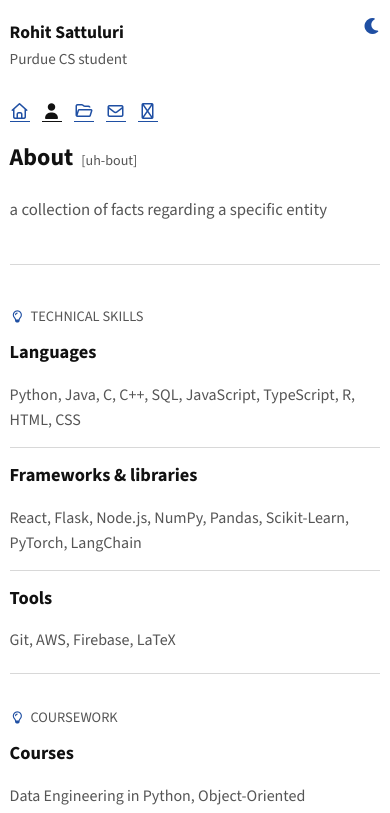
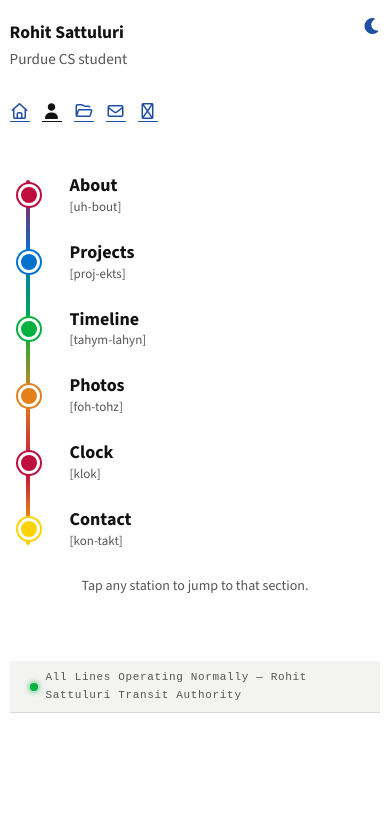
Before and after one commit to rohit2195-jpg/Portfolio_website, a React (Vite) app in the folder frontend/: page /#/about in a window 390 px wide. Shown: the top 813 px of the page. Built offline with nearby package versions, Linux system fonts and the light colour scheme.

Commit message:
mobile work

```diff
--- a/frontend/src/App.jsx
+++ b/frontend/src/App.jsx
@@ -1,12 +1,9 @@
 import { Route, Routes } from "react-router-dom";
 import Layout from "./components/Layout";
-import AboutPage from "./pages/AboutPage";
-import ContactPage from "./pages/ContactPage";
 import HomePage from "./pages/HomePage";
 import Miscellaneous from "./pages/Miscellaneous";
 import PhotoAlbumPage from "./pages/PhotoAlbumPage";
 import PhotosPage from "./pages/PhotosPage";
-import ProjectsPage from "./pages/ProjectsPage";
 import Time from "./pages/Time";
 
 export default function App() {
@@ -14,16 +11,15 @@ export default function App() {
     <Routes>
       <Route element={<Layout />}>
         <Route index element={<HomePage />} />
-        <Route path="/about" element={<AboutPage />} />
-        <Route path="/projects" element={<ProjectsPage />} />
-        <Route path="/contact" element={<ContactPage />} />
+        <Route path="/about"    element={<HomePage initialSection="about" />} />
+        <Route path="/projects" element={<HomePage initialSection="projects" />} />
+        <Route path="/timeline" element={<HomePage initialSection="timeline" />} />
+        <Route path="/contact"  element={<HomePage initialSection="contact" />} />
         <Route path="/miscellaneous">
-
-          <Route index element={<Miscellaneous />}/>
-
+          <Route index element={<Miscellaneous />} />
           <Route path="photos" element={<PhotosPage />} />
           <Route path="photos/:albumSlug" element={<PhotoAlbumPage />} />
-          <Route path="time" element={<Time/>} />
+          <Route path="time" element={<Time />} />
         </Route>
       </Route>
     </Routes>
--- /dev/null
+++ b/frontend/src/components/MetroMap/MetroMapMobile.jsx
@@ -0,0 +1,32 @@
+import { PORTFOLIO_STATIONS } from "./stations";
+
+export default function MetroMapMobile({ onNavigateToSection }) {
+  return (
+    <section id="map-mobile" className="metro-mobile" aria-labelledby="metro-mobile-hint">
+      <nav className="metro-mobile-line" aria-label="Portfolio sections">
+        {PORTFOLIO_STATIONS.map((s) => (
+          <button
+            key={s.section}
+            type="button"
+            className="metro-mobile-stop"
+            onClick={() => onNavigateToSection?.(s.section)}
+            aria-label={`Go to ${s.label} section`}
+          >
+            <span
+              className="metro-mobile-dot"
+              style={{ "--stop-color": s.color }}
+              aria-hidden="true"
+            />
+            <span className="metro-mobile-label">
+              <span className="metro-mobile-title">{s.label}</span>
+              <span className="metro-mobile-pron">{s.pronunciation}</span>
+            </span>
+          </button>
+        ))}
+      </nav>
+      <p id="metro-mobile-hint" className="metro-map-hint">
+        Tap any station to jump to that section.
+      </p>
+    </section>
+  );
+}
--- /dev/null
+++ b/frontend/src/components/MetroMap/MiniMap.jsx
@@ -0,0 +1,38 @@
+import wmataMap from "../../assets/wmata-map.svg";
+import { MAP_VIEWBOX, PORTFOLIO_STATIONS } from "./stations";
+
+export default function MiniMap({ activeSection, onNavigateToSection }) {
+  return (
+    <nav className="mini-map" aria-label="Mini map navigation">
+      <div className="mini-map-frame">
+        <img
+          src={wmataMap}
+          alt=""
+          className="mini-map-image"
+          aria-hidden="true"
+        />
+        {PORTFOLIO_STATIONS.map((s) => {
+          const leftPct = (s.x / MAP_VIEWBOX.w) * 100;
+          const topPct = (s.y / MAP_VIEWBOX.h) * 100;
+          const isActive = activeSection === s.section;
+          return (
+            <button
+              key={s.section}
+              type="button"
+              className={`mini-map-dot${isActive ? " mini-map-dot--active" : ""}`}
+              style={{
+                left: `${leftPct}%`,
+                top: `${topPct}%`,
+                "--dot-color": s.color,
+              }}
+              onClick={() => onNavigateToSection?.(s.section)}
+              title={s.label}
+              aria-label={`Go to ${s.label} section${isActive ? " (current)" : ""}`}
+              aria-current={isActive ? "true" : undefined}
+            />
+          );
+        })}
+      </div>
+    </nav>
+  );
+}
--- a/frontend/src/components/MetroMap/stations.js
+++ b/frontend/src/components/MetroMap/stations.js
@@ -14,6 +14,7 @@ export const PORTFOLIO_STATIONS = [
     pronunciation: "[uh-bout]",
     definition: "a collection of facts regarding a specific entity",
     realName: "Dupont Circle",
+    color: "#BF0D3E",
     x: 294,
     y: 200,
     labelAnchor: "right",
@@ -24,6 +25,7 @@ export const PORTFOLIO_STATIONS = [
     pronunciation: "[proj-ekts]",
     definition: "a large undertaking that is usually contemplated or planned",
     realName: "Metro Center",
+    color: "#0072CE",
     x: 374.5,
     y: 312.5,
     labelAnchor: "top",
@@ -34,6 +36,7 @@ export const PORTFOLIO_STATIONS = [
     pronunciation: "[tahym-lahyn]",
     definition: "a sequence of related events over a period of time",
     realName: "U Street",
+    color: "#00B140",
     x: 403,
     y: 232,
     labelAnchor: "right",
@@ -44,6 +47,7 @@ export const PORTFOLIO_STATIONS = [
     pronunciation: "[foh-tohz]",
     definition: "images captured and preserved as visual records",
     realName: "Eastern Market",
+    color: "#E3801C",
     x: 534,
     y: 374,
     labelAnchor: "bottom",
@@ -54,6 +58,7 @@ export const PORTFOLIO_STATIONS = [
     pronunciation: "[klok]",
     definition: "an instrument for measuring and indicating time",
     realName: "Union Station",
+    color: "#BF0D3E",
     x: 498,
     y: 312,
     labelAnchor: "right",
@@ -64,6 +69,7 @@ export const PORTFOLIO_STATIONS = [
     pronunciation: "[kon-takt]",
     definition: "a means of communication or connection between people",
     realName: "L'Enfant Plaza",
+    color: "#FFD200",
     x: 415.3,
     y: 373,
     labelAnchor: "left",
--- /dev/null
+++ b/frontend/src/hooks/useActiveSection.js
@@ -0,0 +1,27 @@
+import { useEffect, useState } from "react";
+
+export function useActiveSection(sectionIds) {
+  const [activeSection, setActiveSection] = useState(null);
+
+  useEffect(() => {
+    const observer = new IntersectionObserver(
+      (entries) => {
+        const visible = entries.filter((e) => e.isIntersecting);
+        if (visible.length === 0) return;
+        const id = visible[visible.length - 1].target.id;
+        setActiveSection(id);
+        history.replaceState(null, "", id ? "#/" + id : "#/");
+      },
+      { rootMargin: "-40% 0px -55% 0px", threshold: 0 }
+    );
+
+    sectionIds.forEach((id) => {
+      const el = document.getElementById(id);
+      if (el) observer.observe(el);
+    });
+
+    return () => observer.disconnect();
+  }, []); // eslint-disable-line react-hooks/exhaustive-deps
+
+  return activeSection;
+}
--- a/frontend/src/pages/HomePage.jsx
+++ b/frontend/src/pages/HomePage.jsx
@@ -3,9 +3,13 @@ import AboutSection from "../components/sections/AboutSection";
 import BackToMap from "../components/sections/BackToMap";
 import ContactSection from "../components/sections/ContactSection";
 import MetroMap from "../components/MetroMap/MetroMap";
+import MetroMapMobile from "../components/MetroMap/MetroMapMobile";
+import MiniMap from "../components/MetroMap/MiniMap";
+import { PORTFOLIO_STATIONS } from "../components/MetroMap/stations";
 import MiscellaneousSection from "../components/sections/MiscellaneousSection";
 import ProjectsSection from "../components/sections/ProjectsSection";
 import TimelineSection from "../components/sections/TimelineSection";
+import { useActiveSection } from "../hooks/useActiveSection";
 
 const SECTION_TO_ANCHOR = {
   about: "about",
@@ -16,17 +20,14 @@ const SECTION_TO_ANCHOR = {
   contact: "contact",
 };
 
-const LINE_COLORS = {
-  red: "#BF0D3E",
-  blue: "#0072CE",
-  green: "#00B140",
-  orange: "#E3801C",
-  yellow: "#FFD200",
-};
+const SECTION_COLOR = Object.fromEntries(
+  PORTFOLIO_STATIONS.map((s) => [s.section, s.color])
+);
 
-export default function HomePage() {
+const OBSERVED_IDS = ["about", "projects", "timeline", "photos", "clock", "contact"];
+
+export default function HomePage({ initialSection }) {
   const [scrollPct, setScrollPct] = useState(0);
-  const [activeColor, setActiveColor] = useState("#BF0D3E");
 
   useEffect(() => {
     const onScroll = () => {
@@ -39,20 +40,18 @@ export default function HomePage() {
     return () => window.removeEventListener("scroll", onScroll);
   }, []);
 
+  const activeSection = useActiveSection(OBSERVED_IDS);
+  const activeColor = SECTION_COLOR[activeSection] ?? "#BF0D3E";
+
   useEffect(() => {
-    const sections = document.querySelectorAll("section[data-line]");
-    const observer = new IntersectionObserver(
-      (entries) => {
-        const visible = entries.filter((e) => e.isIntersecting);
-        if (visible.length === 0) return;
-        const line = visible[visible.length - 1].target.dataset.line;
-        if (LINE_COLORS[line]) setActiveColor(LINE_COLORS[line]);
-      },
-      { rootMargin: "-40% 0px -40% 0px", threshold: 0 }
-    );
-    sections.forEach((s) => observer.observe(s));
-    return () => observer.disconnect();
-  }, []);
+    if (!initialSection) return;
+    const anchor = SECTION_TO_ANCHOR[initialSection];
+    if (!anchor) return;
+    const timer = setTimeout(() => {
+      document.getElementById(anchor)?.scrollIntoView({ behavior: "smooth", block: "start" });
+    }, 150);
+    return () => clearTimeout(timer);
+  }, [initialSection]);
 
   const handleNavigate = useCallback((section) => {
     const anchor = SECTION_TO_ANCHOR[section];
@@ -68,7 +67,9 @@ export default function HomePage() {
         style={{ "--scroll-pct": `${scrollPct}%`, "--bar-color": activeColor }}
         aria-hidden="true"
       />
+      <MiniMap activeSection={activeSection} onNavigateToSection={handleNavigate} />
       <MetroMap onNavigateToSection={handleNavigate} />
+      <MetroMapMobile onNavigateToSection={handleNavigate} />
       <div className="system-status-bar" aria-hidden="true">
         <span className="system-status-dot" />
         <span className="system-status-text">All Lines Operating Normally — Rohit Sattuluri Transit Authority</span>
--- a/frontend/src/styles.css
+++ b/frontend/src/styles.css
@@ -2632,3 +2632,184 @@ figure {
   text-transform: uppercase;
   margin: 0;
 }
+
+/* ============================
+   Phase 4: MiniMap (sticky top-right)
+   ============================ */
+
+.mini-map {
+  position: fixed;
+  top: 80px;
+  right: 16px;
+  z-index: 50;
+  width: 200px;
+}
+
+.mini-map-frame {
+  position: relative;
+  width: 100%;
+  aspect-ratio: 760 / 630;
+  border-radius: 10px;
+  overflow: hidden;
+  background: #ffffff;
+  box-shadow: 0 2px 8px rgba(0, 0, 0, 0.12), 0 0 0 1px rgba(0, 0, 0, 0.06);
+}
+
+[data-theme="dark"] .mini-map-frame {
+  background: #ffffff;
+}
+
+.mini-map-image {
+  width: 100%;
+  height: 100%;
+  display: block;
+  pointer-events: none;
+  user-select: none;
+}
+
+.mini-map-dot {
+  position: absolute;
+  transform: translate(-50%, -50%);
+  width: 18px;
+  height: 18px;
+  border-radius: 50%;
+  background: #111;
+  border: 2px solid #fff;
+  cursor: pointer;
+  padding: 0;
+  box-shadow: 0 1px 3px rgba(0, 0, 0, 0.25);
+  transition: transform 140ms ease, box-shadow 140ms ease;
+}
+
+.mini-map-dot:hover,
+.mini-map-dot:focus-visible {
+  transform: translate(-50%, -50%) scale(1.25);
+  outline: none;
+}
+
+.mini-map-dot--active {
+  box-shadow:
+    0 0 0 3px #fff,
+    0 0 0 5px var(--dot-color, #BF0D3E),
+    0 2px 6px rgba(0, 0, 0, 0.3);
+  transform: translate(-50%, -50%) scale(1.15);
+}
+
+.mini-map-dot--active:hover {
+  transform: translate(-50%, -50%) scale(1.3);
+}
+
+@media (max-width: 640px) {
+  .mini-map {
+    display: none;
+  }
+}
+
+/* ============================
+   Phase 6: MetroMapMobile (vertical line schedule)
+   ============================ */
+
+.metro-mobile {
+  display: none;
+  width: 100%;
+  margin-top: 1.5rem;
+  margin-bottom: 1.5rem;
+}
+
+.metro-mobile-line {
+  position: relative;
+  display: flex;
+  flex-direction: column;
+  gap: 0;
+  padding-left: 48px;
+  max-width: 400px;
+  margin: 0 auto 12px;
+}
+
+.metro-mobile-line::before {
+  content: "";
+  position: absolute;
+  left: 16px;
+  top: 18px;
+  bottom: 18px;
+  width: 4px;
+  background: linear-gradient(
+    to bottom,
+    #BF0D3E 0%,
+    #0072CE 20%,
+    #00B140 40%,
+    #E3801C 60%,
+    #BF0D3E 80%,
+    #FFD200 100%
+  );
+  border-radius: 2px;
+}
+
+.metro-mobile-stop {
+  position: relative;
+  display: flex;
+  align-items: center;
+  gap: 14px;
+  padding: 14px 12px;
+  background: transparent;
+  border: none;
+  cursor: pointer;
+  text-align: left;
+  width: 100%;
+  border-radius: 8px;
+  transition: background 140ms ease;
+}
+
+.metro-mobile-stop:hover,
+.metro-mobile-stop:focus-visible {
+  background: color-mix(in srgb, var(--surface) 80%, transparent);
+  outline: none;
+}
+
+.metro-mobile-dot {
+  position: absolute;
+  left: -40px;
+  width: 22px;
+  height: 22px;
+  border-radius: 50%;
+  background: var(--stop-color, #111);
+  border: 3px solid var(--bg);
+  box-shadow: 0 0 0 2px var(--stop-color, #111);
+  flex-shrink: 0;
+  transition: transform 140ms ease;
+}
+
+.metro-mobile-stop:hover .metro-mobile-dot,
+.metro-mobile-stop:focus-visible .metro-mobile-dot {
+  transform: scale(1.2);
+}
+
+.metro-mobile-label {
+  display: flex;
+  flex-direction: column;
+  gap: 2px;
+}
+
+.metro-mobile-title {
+  font-family: "Source Sans 3", "Source Sans Pro", sans-serif;
+  font-weight: 700;
+  font-size: 18px;
+  color: var(--text);
+  line-height: 1.1;
+}
+
+.metro-mobile-pron {
+  font-family: "Source Sans 3", "Source Sans Pro", sans-serif;
+  font-weight: 400;
+  font-size: 13px;
+  color: var(--muted);
+}
+
+@media (max-width: 640px) {
+  .metro-mobile {
+    display: block;
+  }
+  .metro-map {
+    display: none;
+  }
+}
```
